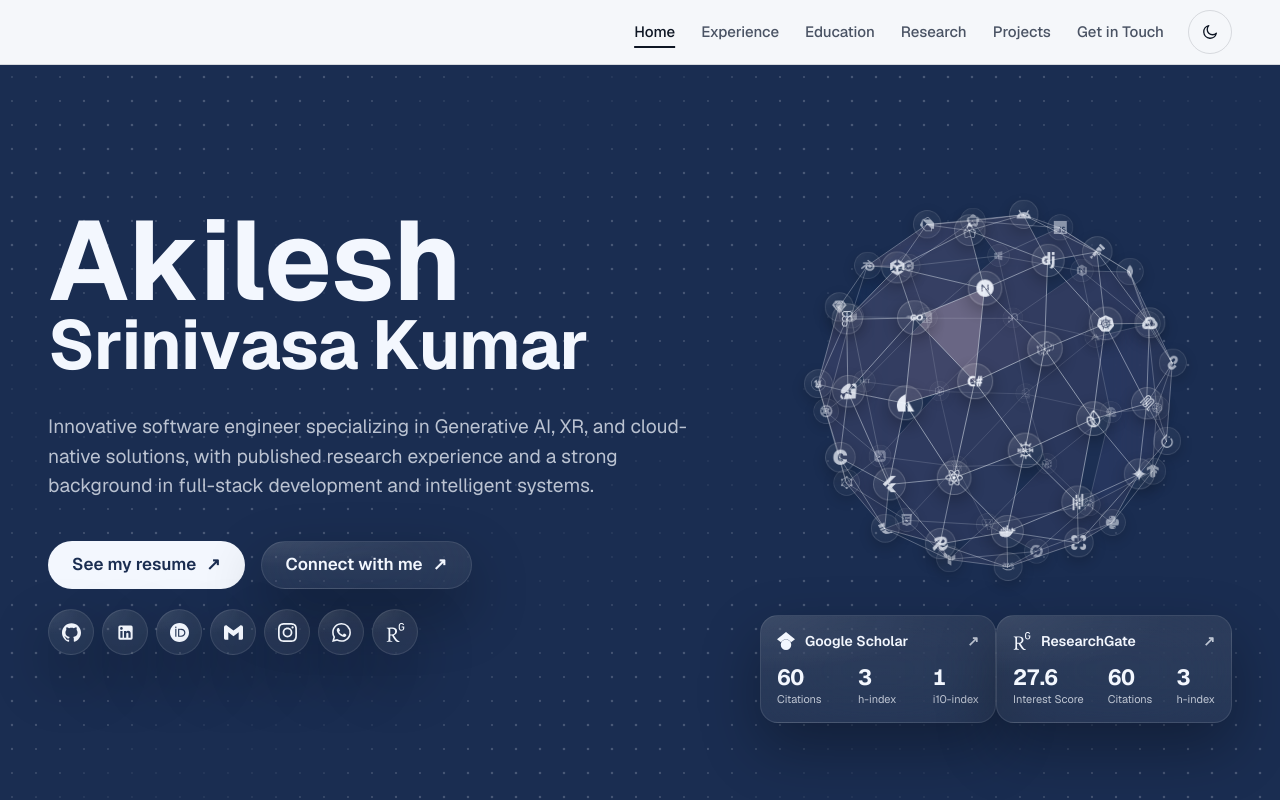
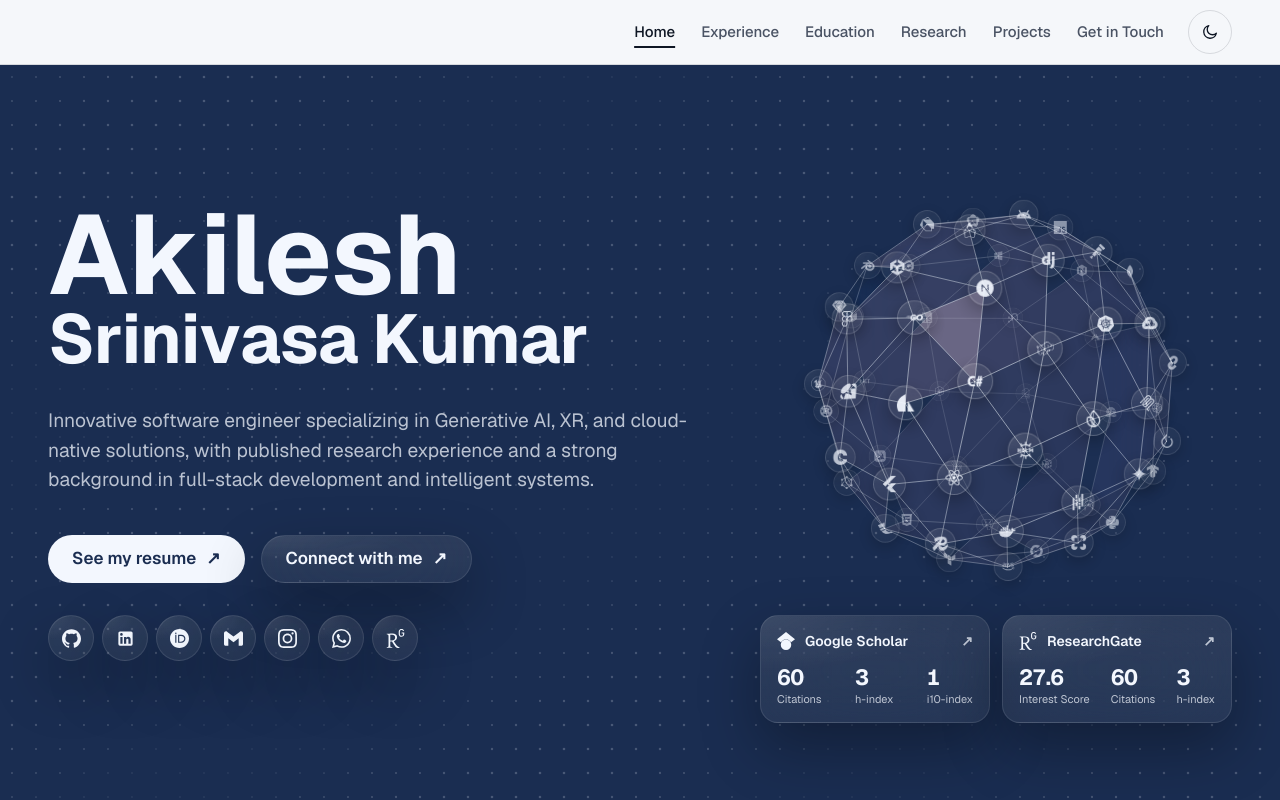
Before and after one commit to ItsAkilesh/portfolio-inator, a React (Vite) app: page / in a window 1280 px wide. Shown: the top 800 px of the page. Built offline with nearby package versions, Linux system fonts and the light colour scheme.

Commit message:
fix(hero): restore the gap between research cards and space out the socials
A misplaced gap declaration ended up outside its rule, so the cards had no gap
and touched. The social links now sit 32px below the call-to-action buttons.

```diff
--- a/src/sections/HomeHero.module.css
+++ b/src/sections/HomeHero.module.css
@@ -120,7 +120,7 @@
   display: flex;
   flex-direction: column;
   align-items: flex-start;
-  gap: 20px;
+  gap: 32px;
   animation-delay: 0.32s;
 }
 
--- a/src/sections/ResearchCards.module.css
+++ b/src/sections/ResearchCards.module.css
@@ -8,6 +8,7 @@
   display: grid;
   /* Side by side at equal size; stacks only when the column is too narrow for two. */
   grid-template-columns: repeat(auto-fit, minmax(216px, 1fr));
+  gap: 12px;
 }
 
 /* Beside the copy the column is always wide enough for two cards. */
@@ -15,7 +16,6 @@
   .cards {
     grid-template-columns: repeat(2, minmax(0, 1fr));
   }
-  gap: 12px;
 }
 
 .card {
```
